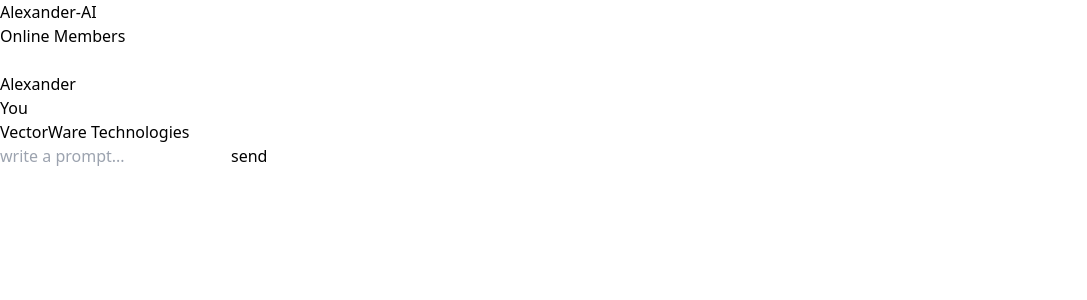
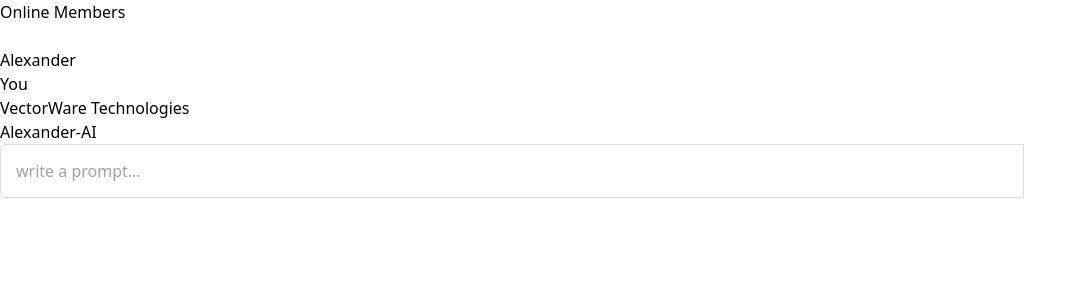
Before and after one commit to vector-10/Alexander-AI, a React (Vite) app in the folder ai-bot/: page / in a window 1280 px wide. Shown: the top 300 px of the page, without its empty margins (0-1087 px from the left). Built offline with nearby package versions, Linux system fonts and the light colour scheme.

Commit message:
chore: Final UI update

```diff
--- a/ai-bot/src/components/ChatContainer.jsx
+++ b/ai-bot/src/components/ChatContainer.jsx
@@ -25,15 +25,14 @@ const ChatContainer = () => {
     }
     // jsx section
     return (
-      <div className=" w-full">
-      <Header />
-       <div className='flex'>
+       <div className='flex w-full h-screen'>
        <div className='w-1/4 '>
           {/* Sidebar */}
         <Sidebar />
         </div>
         {/* Main chat content */}
         <div className="flex-1 flex flex-col">
+        <Header />
           {/* Chat history */}
           <div className="flex-1 overflow-y-auto p-4">
             {chatHistory.map((message, index) => (
@@ -47,7 +46,7 @@ const ChatContainer = () => {
           </div>
         </div>
        </div>
-      </div>
+
     );
 }
 
--- a/ai-bot/src/components/Message.jsx
+++ b/ai-bot/src/components/Message.jsx
@@ -4,7 +4,7 @@ const Message = ({ message }) => {
   const { text, sender, timestamp } = message;
 
   return (
-    <div className={`message p-2 m-2 rounded max-w-96 ${sender === 'You' ? 'user-message bg-gray-800 text-white ml-auto' : 'alexander bg-green-200 mr-auto '}`}>
+    <div className={`main-message p-2 m-2 rounded max-w-96 ${sender === 'You' ? 'user-message bg-gray-800 text-white ml-auto' : 'alexander bg-green-200 mr-auto '}`}>
     <p className='text-xs'>{sender}</p>
       <p className='text-lg font-medium'>{text}</p>
       <span className="message-timestamp text-xs">{formatTimestamp(timestamp)}</span>
--- a/ai-bot/src/components/SideBar.jsx
+++ b/ai-bot/src/components/SideBar.jsx
@@ -2,7 +2,7 @@ import React from 'react';
 
 const Sidebar = () => {
   return (
-    <div className="hidden md:flex flex-row h-screen bg-gray-800 text-white ">
+    <div className="hidden md:flex flex-col justify-between h-screen bg-gray-800 text-white ">
         {/* Sidebar content */}
         <div className="p-4">
           {/* Sidebar links */}
@@ -13,7 +13,7 @@ const Sidebar = () => {
            <li>You</li>
           </ul>
         </div>
-      <div className='flex justify-center items-end p-5'>
+      <div className='p-5 '>
         <p>VectorWare Technologies</p>
       </div>
     </div>
--- a/ai-bot/src/components/UserInput.jsx
+++ b/ai-bot/src/components/UserInput.jsx
@@ -12,7 +12,19 @@ const UserInput = ( { onSendMessage }) => {
     }
 
   return (
-    <div className='flex items-center justify-center py-4' onSubmit={handleSubmit}>
+    <div className='footer p-2 h-20' >
+        <form className='form w-full h-8 ' onSubmit={handleSubmit}>
+            <input
+            type='text'
+            placeholder='write a prompt...'
+            value={inputMessage}
+            onChange={(event) => setInputMessage(event.target.value)}
+            className="message" />
+            <button className=' send-btn bg-green-500 hover:bg-green-400 text-white font bold px-4 py-2 ' type='submit'>
+            send
+            </button>
+        </form>
+    {/* <div className='flex items-center justify-center py-4' onSubmit={handleSubmit}>
         <form className='bg-white rounded flex '>
             <input
             type='text'
@@ -23,7 +35,7 @@ const UserInput = ( { onSendMessage }) => {
             <button className='bg-green-500 hover:bg-green-400 text-white font bold px-4 py-2 rounded-1 focus:outline-none focus:shadow-outline' type='submit'>
             send
             </button>
-        </form>
+        </form>         */}
     </div>
   )
 }
--- a/ai-bot/src/index.css
+++ b/ai-bot/src/index.css
@@ -1,3 +1,24 @@
 @tailwind base;
 @tailwind components;
 @tailwind utilities;
+
+.form {
+    width: 100%;
+    height: 100%;
+  }
+  .message {
+    width: 80%;
+    height: 80%;
+    border-radius: 5px 0px 0px 5px;
+    border: 1px solid #ddd;
+    outline: none;
+    padding: 15px;
+  }
+  .send-btn {
+    width: 100px;
+    padding: 14px 10px 14px 10px;
+    outline: none;
+    color: white;
+    cursor: pointer;
+    border-radius: 0px 5px 5px 0px;
+  }
```
